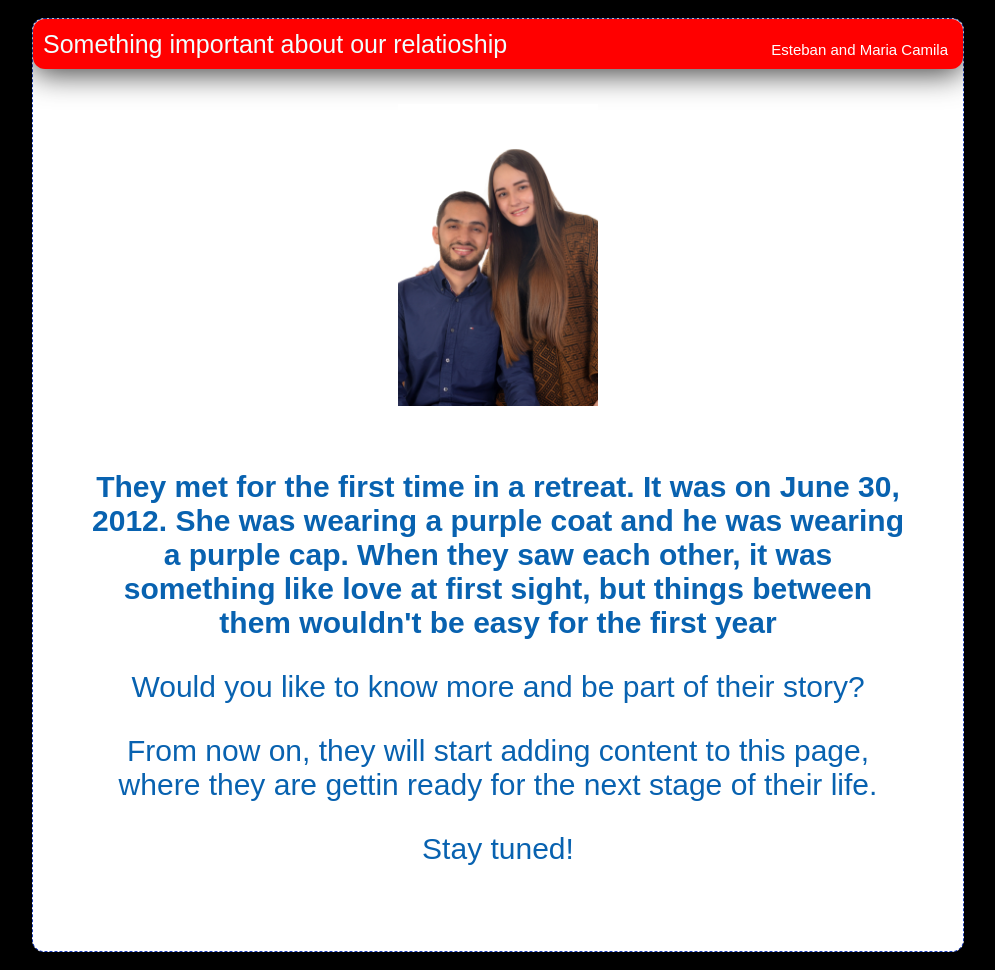
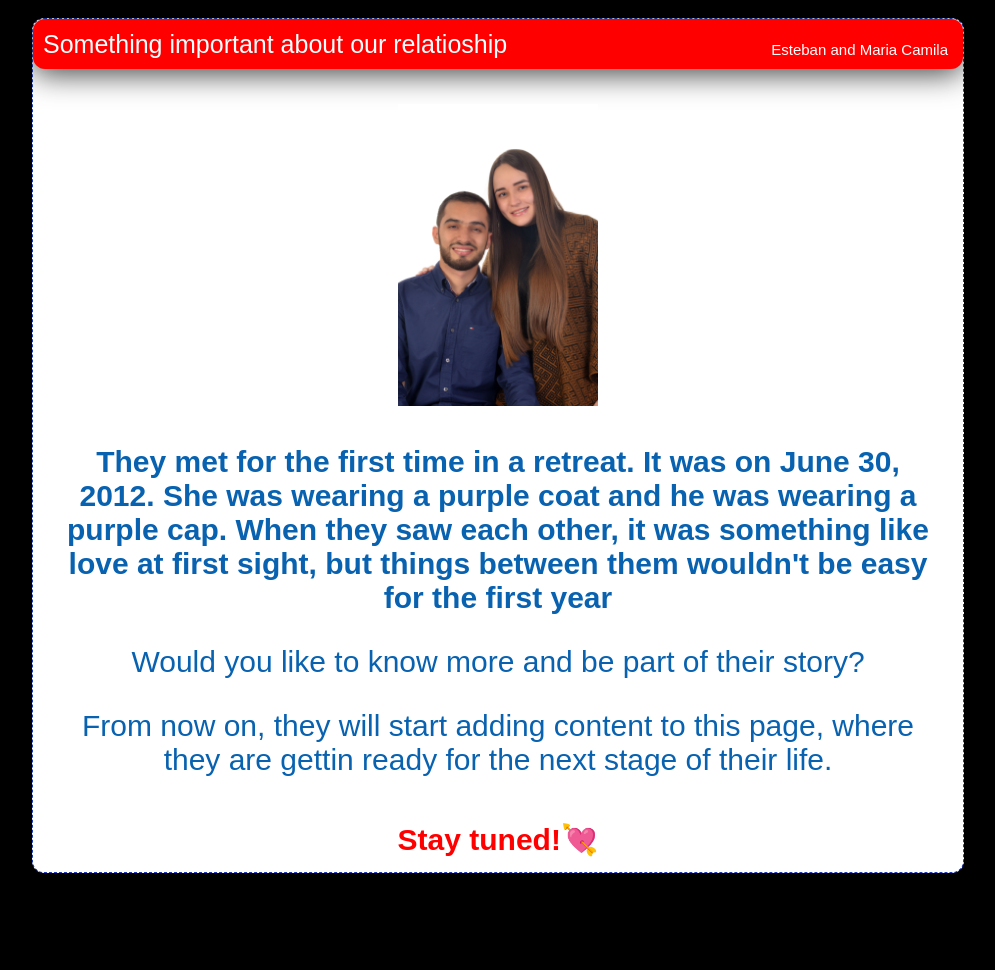
Before and after one commit to estebanchica07/together, a plain HTML site: page index.html in a window 1280 px wide. Shown: the whole page, without its empty margins (142-1137 px from the left). After the commit the page ends 891 px from the top, so only its background shows below. Drawn offline with Linux system fonts and the light colour scheme.

Commit message:
footer fixed

```diff
--- a/index.html
+++ b/index.html
@@ -26,8 +26,8 @@
                 From now on, they will start adding content to this page, where they are gettin ready for the next stage
                 of their life.
             </p>
-            <p>Stay tuned!</p>
         </div>
+        <div id="footer">Stay tuned!💘</div>
     </div>
 </body>
 
--- a/styles.css
+++ b/styles.css
@@ -52,7 +52,7 @@ body {
 
 #post {
     font-size: 15px;
-    margin: 40px;
+    margin: 15px;
 }
 
 p {
@@ -64,3 +64,9 @@ p {
     width: 200px;
     margin-top: 35px;
 }
+
+#footer {
+    font-size: 30px;
+    color: red;
+    font-weight: bold;
+}
```
